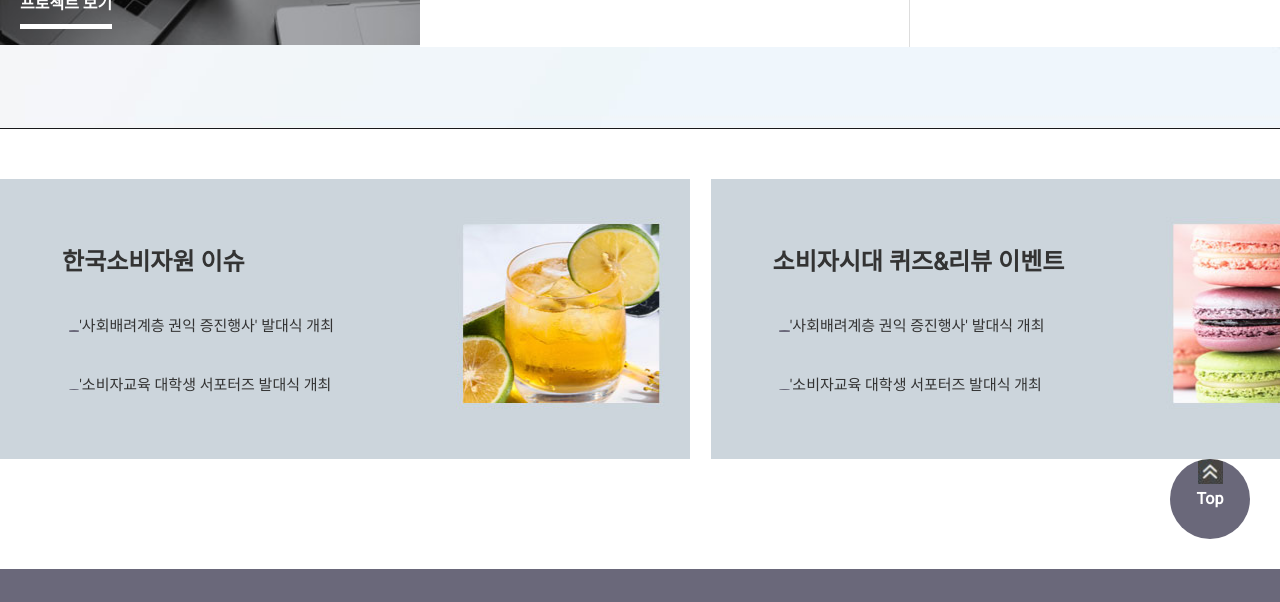
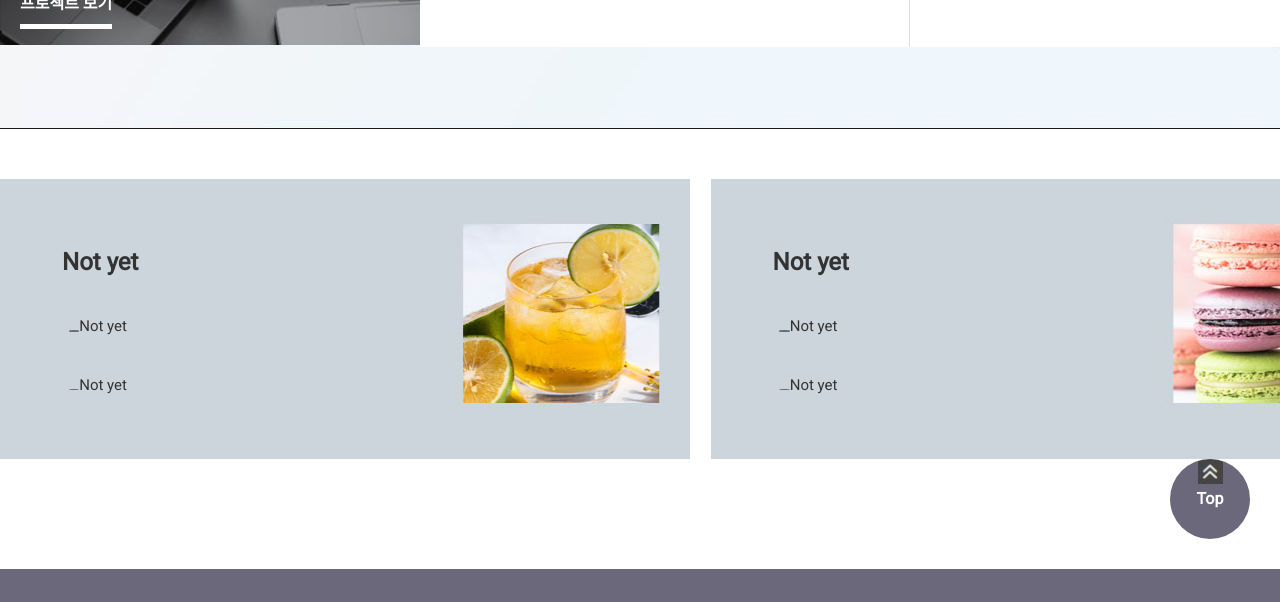
Before and after one commit to kanseol/kanseol.github.io, a plain HTML site: page index.html in a window 1280 px wide. Shown: the part 2287-2889 px from the top of the page. Drawn offline with Linux system fonts and the light colour scheme.

Commit message:
Update index.html

```diff
--- a/index.html
+++ b/index.html
@@ -117,14 +117,14 @@
     <!-- section.issue -->
     <section class="news">
         <div class="issue">
-            <h2>한국소비자원 이슈</h2>
-            <p><span class="num">.</span>'사회배려계층 권익 증진행사' 발대식 개최</p>
-            <p><span class="num">.</span>'소비자교육 대학생 서포터즈 발대식 개최</p>
+            <h2>Not yet</h2>
+            <p><span class="num">.</span>Not yet</p>
+            <p><span class="num">.</span>Not yet</p>
         </div>
         <div class="issue">
-            <h2>소비자시대 퀴즈&리뷰 이벤트</h2>
-            <p><span class="num">.</span>'사회배려계층 권익 증진행사' 발대식 개최</p>
-            <p><span class="num">.</span>'소비자교육 대학생 서포터즈 발대식 개최</p>
+            <h2>Not yet</h2>
+            <p><span class="num">.</span>Not yet</p>
+            <p><span class="num">.</span>Not yet</p>
         </div>
     </section>
     <a href="#main" class="top"><p>Top</p></a>
```
